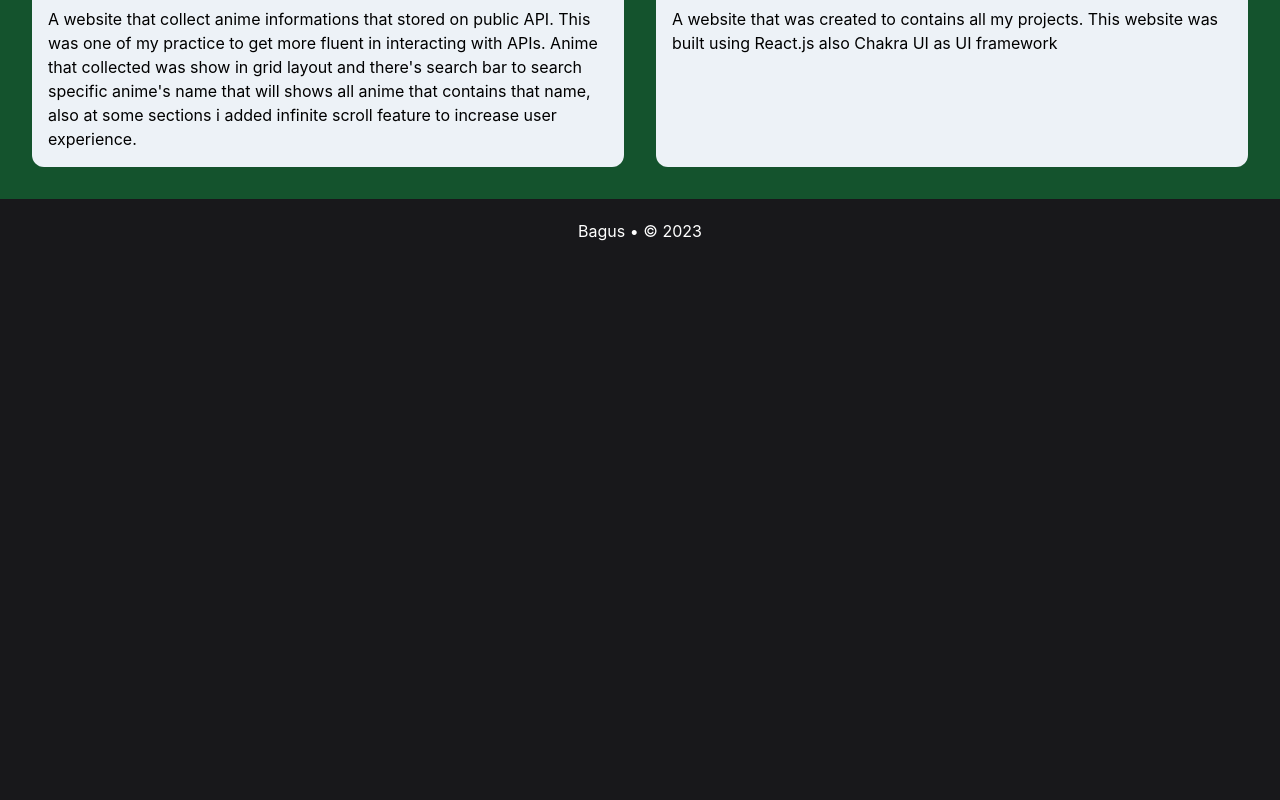
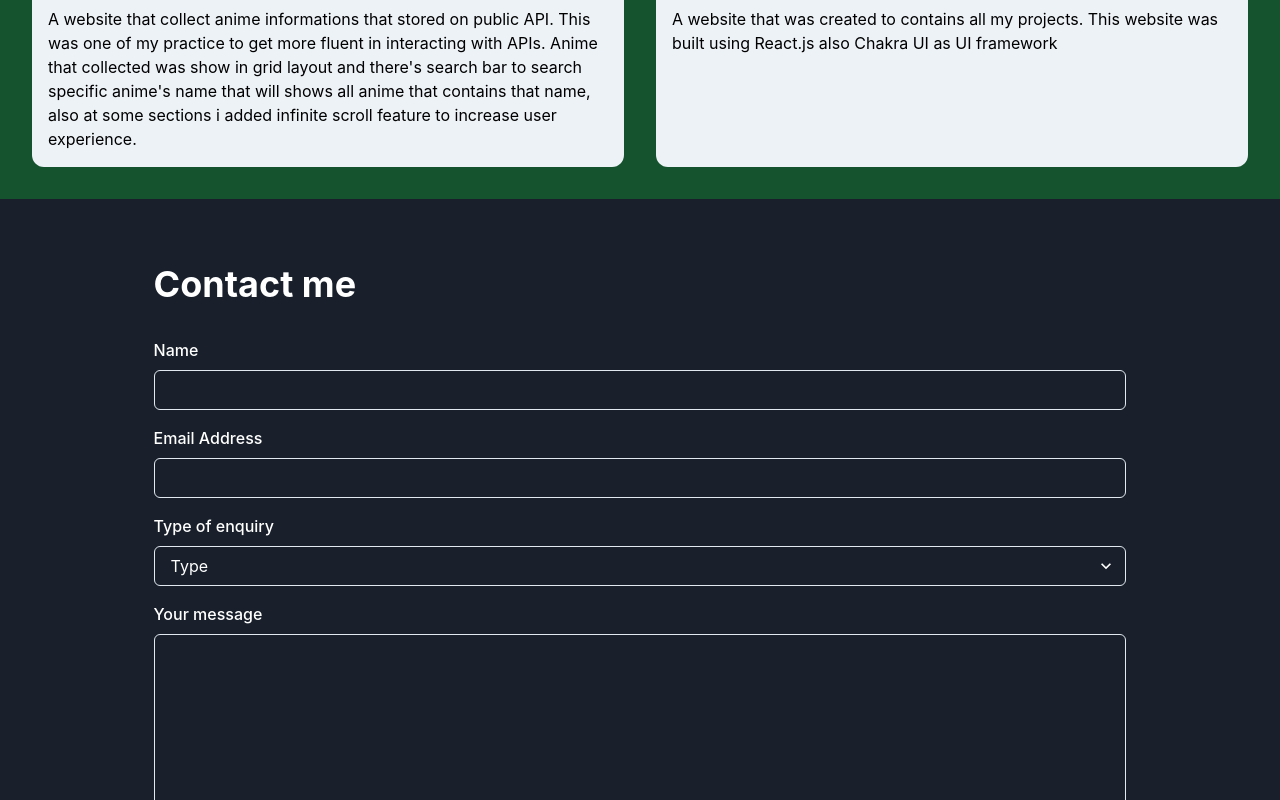
Before and after one commit to priya180039/react-portofolio, a React (Create React App) app: page / in a window 1280 px wide. Shown: the part 2000-2800 px from the top of the page. Before the commit the page ends 2263 px from the top, so only its background shows below. Built offline with nearby package versions, Linux system fonts and the light colour scheme.

Commit message:
add contact form

```diff
--- a/package.json
+++ b/package.json
@@ -14,6 +14,7 @@
     "@testing-library/jest-dom": "^5.16.5",
     "@testing-library/react": "^13.4.0",
     "@testing-library/user-event": "^13.5.0",
+    "axios": "^1.6.2",
     "formik": "^2.2.9",
     "framer-motion": "^7.3.5",
     "react": "^18.2.0",
--- a/src/App.js
+++ b/src/App.js
@@ -15,7 +15,7 @@ function App() {
           <Header />
           <LandingSection />
           <ProjectsSection />
-          {/* <ContactMeSection /> */}
+          <ContactMeSection />
           <Footer />
           <Alert />
         </main>
--- a/src/components/ContactMeSection.js
+++ b/src/components/ContactMeSection.js
@@ -1,4 +1,4 @@
-import React, { useEffect } from "react";
+import React, { useEffect, useState } from "react";
 import { useFormik } from "formik";
 import {
   Box,
@@ -18,6 +18,7 @@ import useSubmit from "../hooks/useSubmit";
 import { useAlertContext } from "../context/alertContext";
 
 const LandingSection = () => {
+  const [color, setColor] = useState("white");
   const { isLoading, response, setResponse, submit } = useSubmit();
   const { onOpen } = useAlertContext();
 
@@ -30,24 +31,26 @@ const LandingSection = () => {
 
   const formik = useFormik({
     initialValues: {
-      firstName: "",
+      name: "",
       email: "",
       type: "",
       comment: "",
     },
     onSubmit: async (values) => {
       try {
-        await submit("testendpoint", values);
+        await submit(values);
         formik.resetForm();
       } catch (error) {
-        console.log(error);
+        console.log(error.response.data);
       }
     },
     validationSchema: Yup.object({
-      firstName: Yup.string().required("Your name not allowed to be empty"),
+      name: Yup.string().required("Your name not allowed to be empty"),
       email: Yup.string().email("Email not valid").required("Email required"),
       type: Yup.string().required("Select type of enquiry"),
-      comment: Yup.string().required("Please give a comment"),
+      comment: Yup.string()
+        .required("Please give a comment")
+        .min(25, "Please specify your message in 25 characters long"),
     }),
   });
 
@@ -56,31 +59,38 @@ const LandingSection = () => {
     formik.handleSubmit(e);
   };
 
+  const handleBlur = (e) => {
+    formik.handleBlur(e);
+    setColor("white");
+  };
+
   return (
     <FullScreenSection
       isDarkBackground
-      backgroundColor="#512DA8"
+      backgroundColor="#19202b"
+      p={8}
       py={16}
       spacing={8}
+      w="full"
     >
-      <VStack w="1024px" p={32} alignItems="flex-start">
+      <VStack w="80%" alignItems="flex-start">
         <Heading as="h1" id="contactme-section">
           Contact me
         </Heading>
-        <Box p={6} rounded="md" w="100%">
+        <Box py={6} rounded="md" w="100%">
           <form onSubmit={handleSubmit}>
             <VStack spacing={4}>
               <FormControl
-                isInvalid={formik.touched.firstName && formik.errors.firstName}
+                isInvalid={formik.touched.name && formik.errors.name}
               >
-                <FormLabel htmlFor="firstName">Name</FormLabel>
+                <FormLabel htmlFor="name">Name</FormLabel>
                 <Input
-                  id="firstName"
-                  name="firstName"
-                  {...formik.getFieldProps("firstName")}
+                  id="name"
+                  name="name"
+                  {...formik.getFieldProps("name")}
                 />
                 <FormErrorMessage>
-                  {formik.touched.firstName && formik.errors.firstName}
+                  {formik.touched.name && formik.errors.name}
                 </FormErrorMessage>
               </FormControl>
               <FormControl
@@ -97,19 +107,24 @@ const LandingSection = () => {
                   {formik.touched.email && formik.errors.email}
                 </FormErrorMessage>
               </FormControl>
-              <FormControl>
+              <FormControl
+                isInvalid={formik.touched.type && formik.errors.type}
+              >
                 <FormLabel htmlFor="type">Type of enquiry</FormLabel>
                 <Select
+                  color={color}
+                  onFocus={() => setColor("black")}
                   id="type"
                   name="type"
                   value={formik.values.type}
                   onChange={formik.handleChange}
-                  onBlur={formik.handleBlur}
+                  onBlur={handleBlur}
                 >
                   <option value="" disabled>
                     Type
                   </option>
-                  <option value="hireMe">Freelance project proposal</option>
+                  <option value="hireMe">Hire me as an employee</option>
+                  <option value="freelance">Freelance project proposal</option>
                   <option value="openSource">
                     Open source consultancy session
                   </option>
@@ -127,15 +142,31 @@ const LandingSection = () => {
                   id="comment"
                   name="comment"
                   height={250}
+                  onChange={(e) => {
+                    formik.setFieldValue("comment", e.target.value);
+                  }}
                   {...formik.getFieldProps("comment")}
                 />
+                {formik.touched.comment && formik.errors.comment && (
+                  <Box
+                    style={{
+                      textAlign: "right",
+                      marginTop: "-1.5rem",
+                      marginRight: ".5rem",
+                      fontSize: "1rem",
+                    }}
+                  >
+                    {formik.values.comment.length + "/25"}
+                  </Box>
+                )}
                 <FormErrorMessage>
                   {formik.touched.comment && formik.errors.comment}
                 </FormErrorMessage>
               </FormControl>
               <Button
                 type="submit"
-                colorScheme="purple"
+                colorScheme="gray"
+                color="#19202b"
                 width="full"
                 disabled={isLoading}
               >
@@ -143,9 +174,10 @@ const LandingSection = () => {
               </Button>
               <Button
                 type="reset"
-                colorScheme="purple"
+                colorScheme="gray"
+                color="#19202b"
                 width="full"
-                onClick={() => formik.resetForm()}
+                onClick={() => formik.handleReset()}
               >
                 Reset
               </Button>
--- a/src/components/Header.js
+++ b/src/components/Header.js
@@ -1,11 +1,7 @@
 import React, { useEffect } from "react";
 import { FontAwesomeIcon } from "@fortawesome/react-fontawesome";
 import { faEnvelope } from "@fortawesome/free-solid-svg-icons";
-import {
-  faGithub,
-  faInstagram,
-  faLinkedin,
-} from "@fortawesome/free-brands-svg-icons";
+import { faGithub, faLinkedin } from "@fortawesome/free-brands-svg-icons";
 import { Box, Button, HStack, Text, useMediaQuery } from "@chakra-ui/react";
 import { useState } from "react";
 
@@ -21,10 +17,6 @@ const socials = [
   {
     icon: faLinkedin,
     url: "https://www.linkedin.com/in/priya-bagus-amanullah-2a7256250/",
-  },
-  {
-    icon: faInstagram,
-    url: "https://www.instagram.com/mystaline_29/",
   },
 ];
 
@@ -126,6 +118,16 @@ const Header = () => {
                 >
                   Projects
                 </Button>
+                <Button
+                  as="a"
+                  fontSize="xl"
+                  href="/#contactme-session"
+                  onClick={() => handleClick("contactme")()}
+                  className="social-links"
+                  bg="#18181b"
+                >
+                  Contact Me
+                </Button>
               </HStack>
             </nav>
           )}
--- a/src/hooks/useSubmit.js
+++ b/src/hooks/useSubmit.js
@@ -1,38 +1,30 @@
 import { useState } from "react";
+import axios from "axios";
 
 const wait = (ms) => new Promise((resolve) => setTimeout(resolve, ms));
-
-/**
- * This is a custom hook that can be used to submit a form and simulate an API call
- * It uses Math.random() to simulate a random success or failure, with 50% chance of each
- */
 const useSubmit = () => {
   const [isLoading, setLoading] = useState(false);
   const [response, setResponse] = useState(null);
 
-  const submit = async (url, data) => {
-    const random = Math.random();
+  const submit = async (data) => {
     setLoading(true);
     try {
-      await wait(2000);
-      if (random < 0.5) {
-        throw new Error("Something went wrong");
-      }
+      await axios.post(`https://cleauve4.domcloud.dev/form`, data);
       setResponse({
         type: "success",
-        message: `Thanks for your submission ${data.firstName}, we will get back to you shortly!`,
+        message: `Thanks for your submission ${data.name}, we will get back to you shortly!`,
       });
     } catch (error) {
       setResponse({
         type: "error",
-        message: "Something went wrong, please try again later!",
+        message: error,
       });
     } finally {
       setLoading(false);
     }
   };
 
-  return { isLoading, response, submit };
+  return { isLoading, response, submit, setResponse };
 };
 
 export default useSubmit;
```
Also changed, not shown: 1 other file (tests, documents, lock files or other folders).
